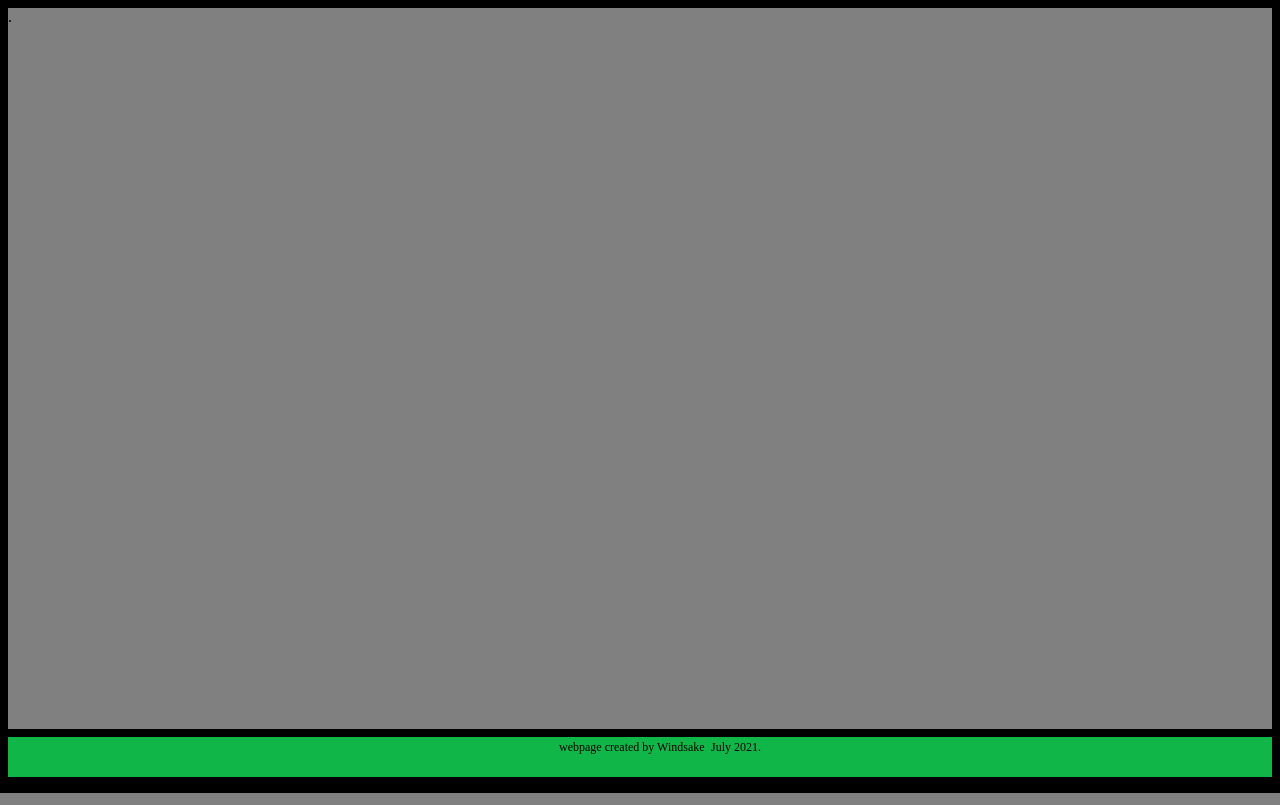
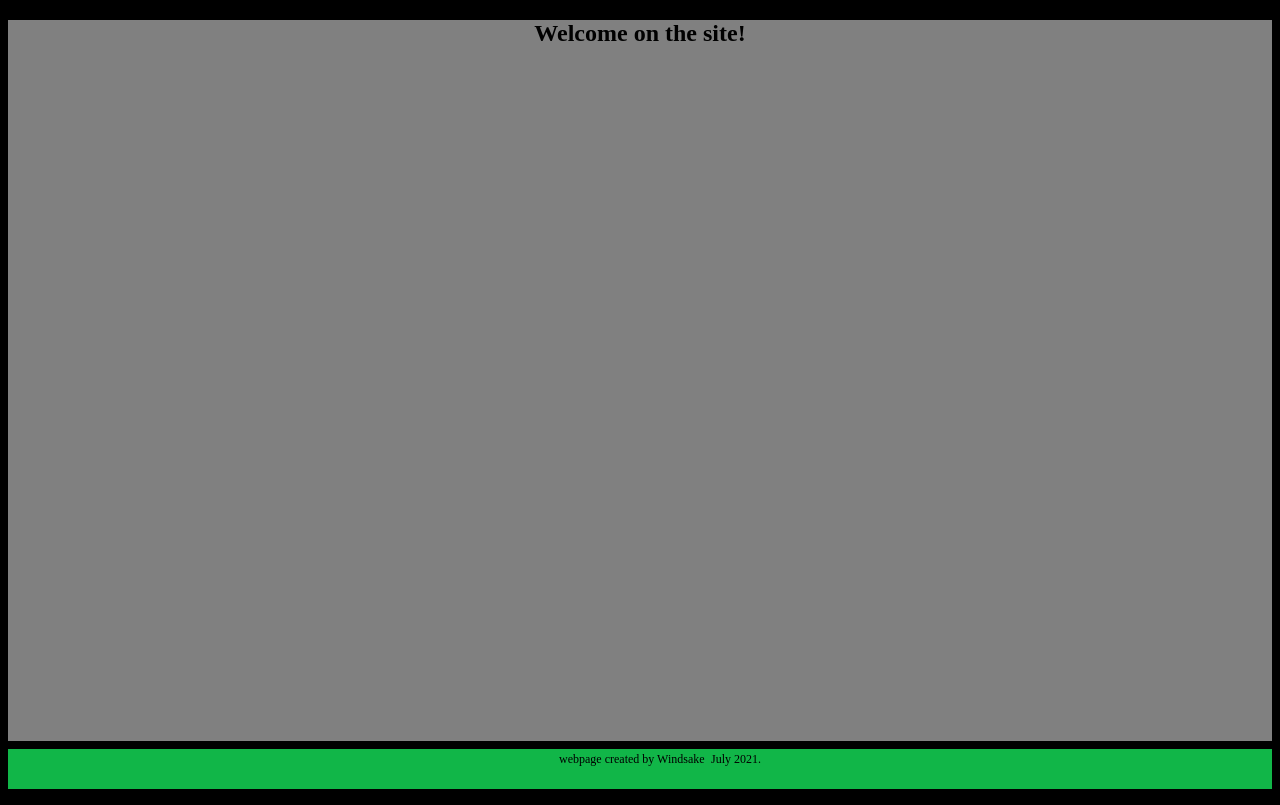
Before and after one commit to ghjbku/ghjbku.github.io, a PHP site: page / in a window 1280 px wide. Shown: the part 39-844 px from the top of the page. Run offline with PHP 8.4, Linux system fonts and the light colour scheme; some libraries are stand-ins or nearby versions.

Commit message:
start_editing_the_page_main

```diff
--- a/index.html
+++ b/index.html
@@ -15,11 +15,15 @@
                 <li><a href="#clients">page 3</a></li>
                 <li><a href="#contact">page 4</a></li>
         </ul>
-        <div class="snd_row">.</div>
-            <ul class = "footer_list">
+        <div class="page_main">
+
+            <h2>Welcome on the site!</h2>
+
+        </div>
+
+        <ul class = "footer_list">
                 <li>webpage created by Windsake</li>
                 <li class ="date_text">July 2021.</li>
-            </ul>
+        </ul>
     </body>
-
 </html>
--- a/index_style.css
+++ b/index_style.css
@@ -23,10 +23,13 @@ div {
   .navbar li:hover{
     background-color: rgb(54, 50, 50);
   }
-.snd_row {
+.page_main {
     height: 92%;
     background-color: grey;
     margin-bottom: -0.5em;
+}
+.page_main h2{
+text-align: center;
 }
 .footer_list{
     height: 5%;
```
